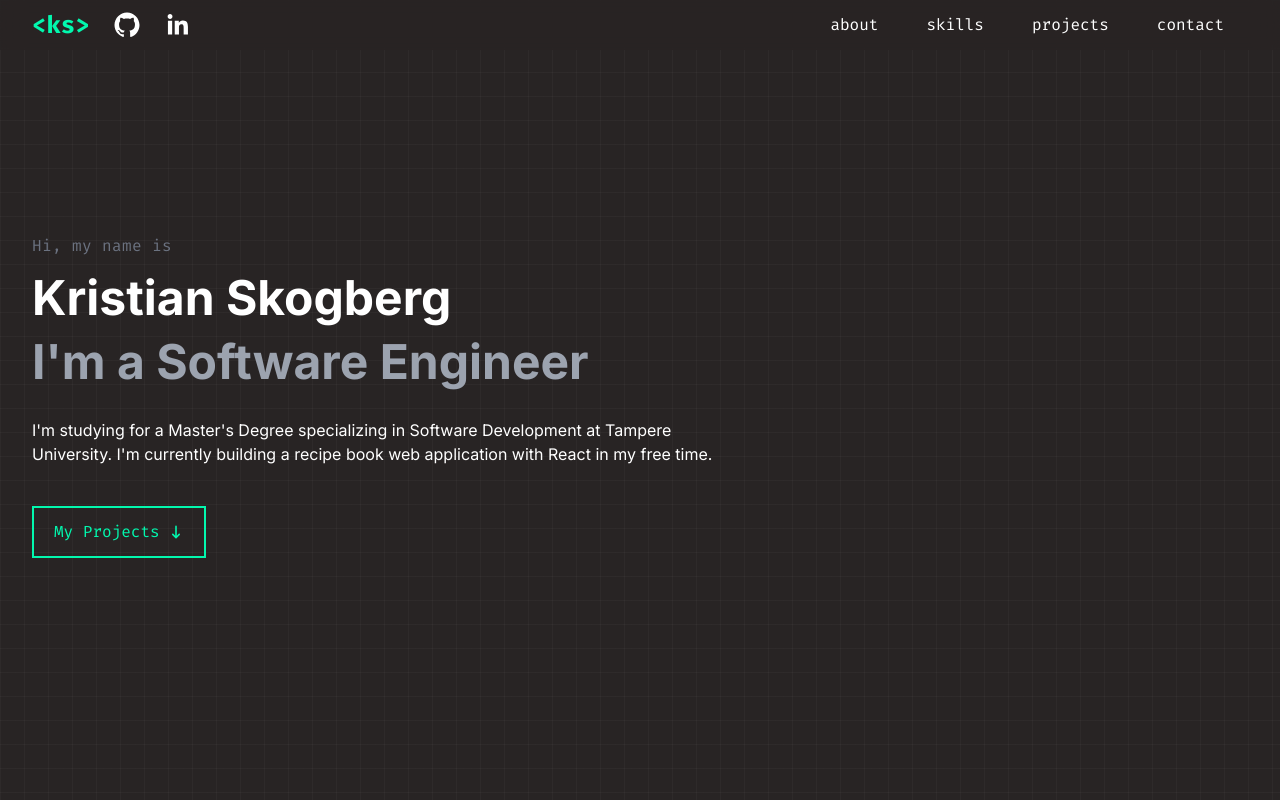
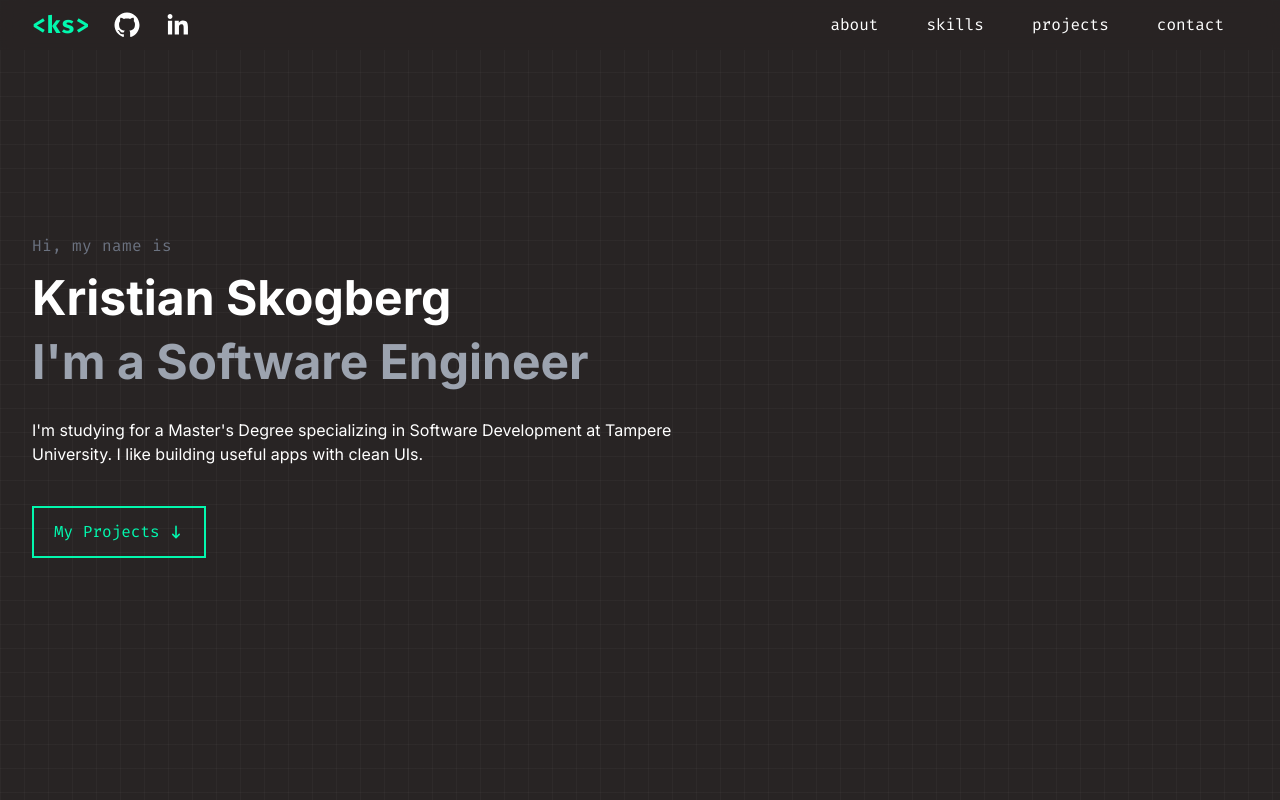
Before and after one commit to kristianskogberg/portfolio-nextjs, a Next.js app: page / in a window 1280 px wide. Shown: the top 800 px of the page. Built offline with nearby package versions, Linux system fonts and the light colour scheme.

Commit message:
change hero text

```diff
--- a/app/components/Hero.tsx
+++ b/app/components/Hero.tsx
@@ -66,8 +66,8 @@ export default function Hero({}: Props) {
           className="py-8 max-w-[700px]"
         >
           I'm studying for a Master's Degree specializing in Software
-          Development at Tampere University. I'm currently building a recipe
-          book web application with React in my free time.
+          Development at Tampere University. I like building useful apps with
+          clean UIs.
         </motion.p>
 
         <motion.div
```
